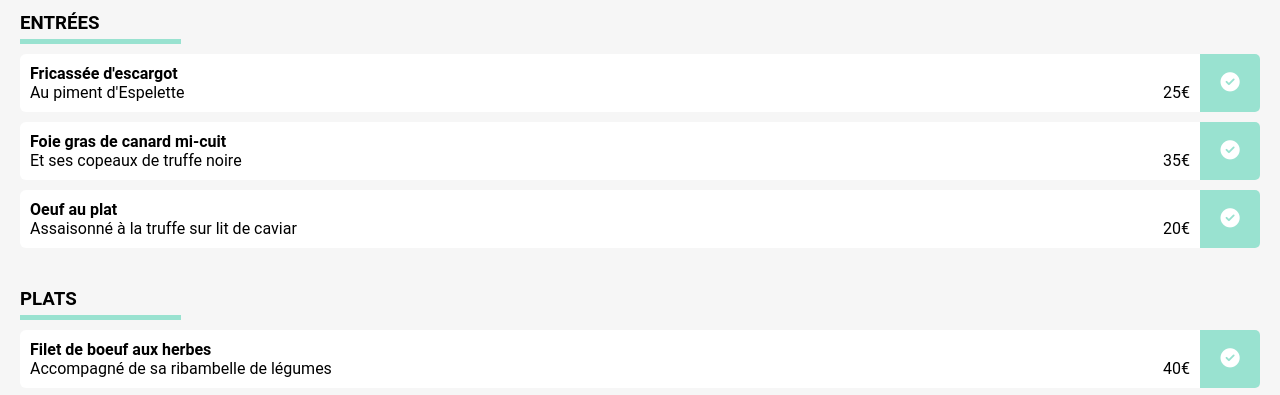
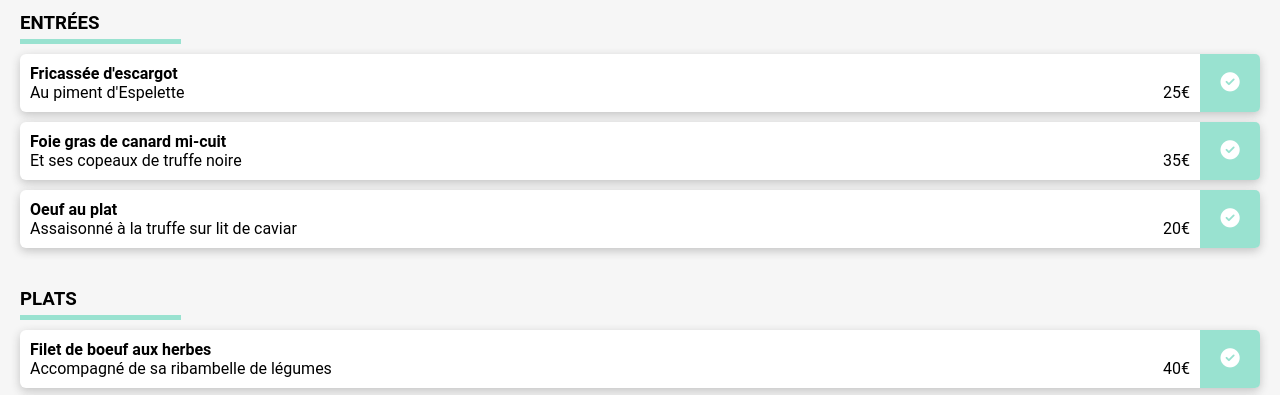
Before and after one commit to Jeffrey-Blanc/JeffreyBlanc_3_20072021, a website: page menu1.html in a window 1280 px wide. Shown: the part 352-747 px from the top of the page. Drawn offline with Linux system fonts and the light colour scheme.

Commit message:
ajout des ombres sur des cards containers des menus

```diff
--- a/sass/layouts/_menus.scss
+++ b/sass/layouts/_menus.scss
@@ -38,6 +38,7 @@
     background: #FFF;
     border-radius: 6px;
     margin: 10px 0;
+    box-shadow: 0px 3px 10px darken($color-gray, 20%);
 }
 
 .cardName {
```
Also changed, not shown: public/css/style.css, 1 other file.
